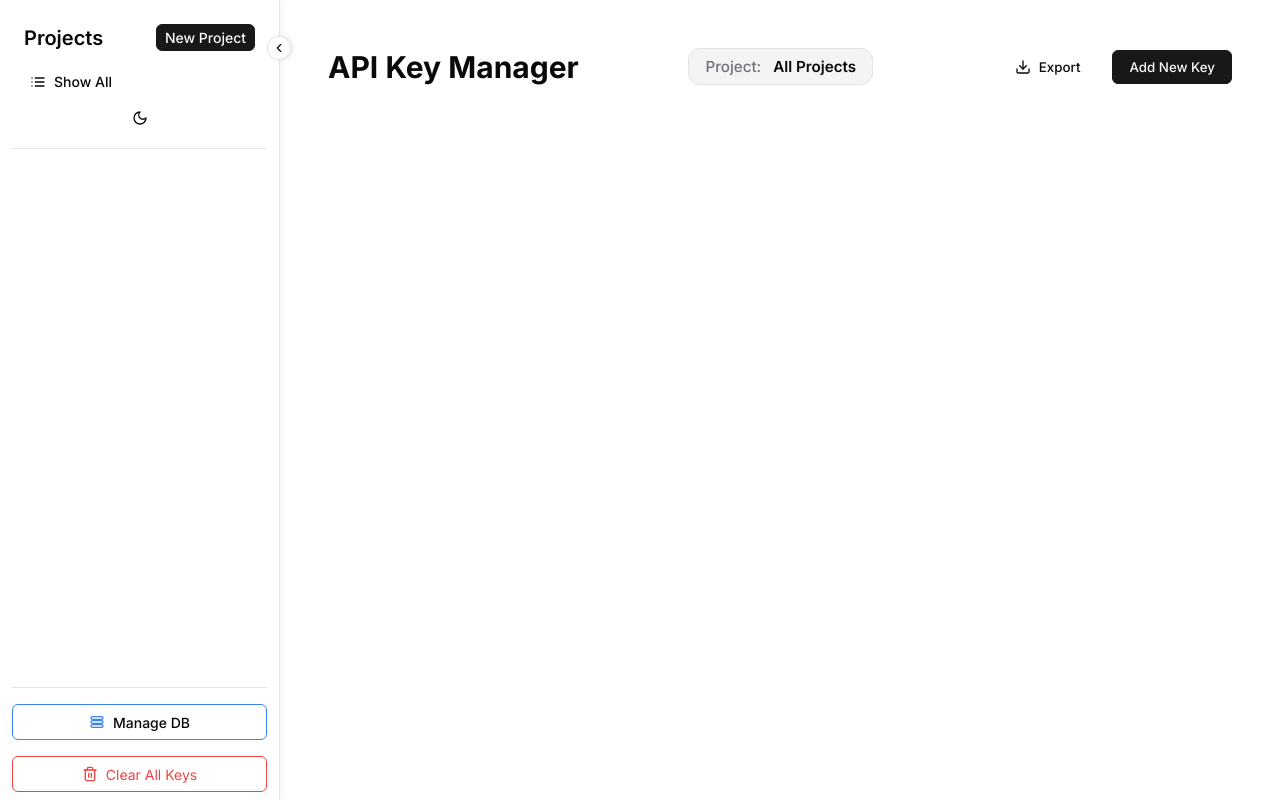
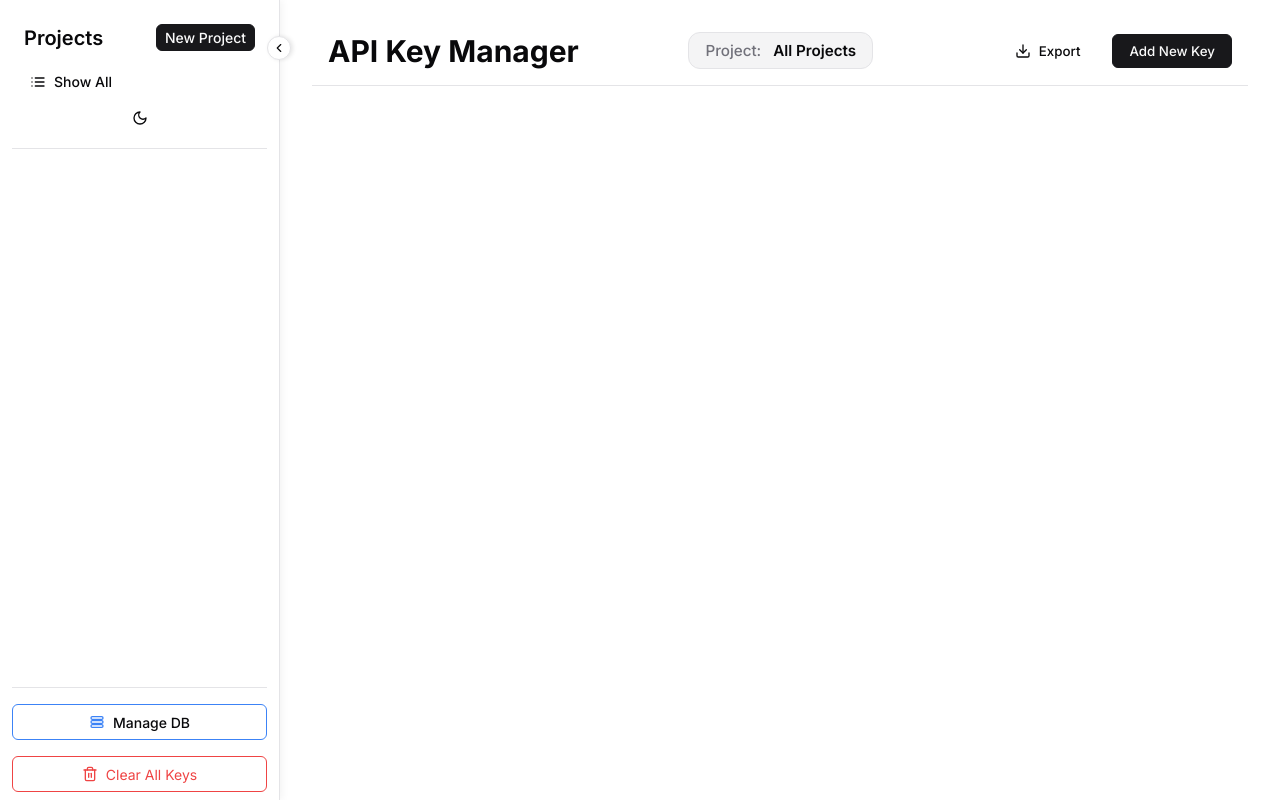
Before and after one commit to Eplisium/api_key_manager, a Flask app: page / in a window 1280 px wide. Run offline with Flask 2, Linux system fonts and the light colour scheme; data that the repository does not hold is empty; parts of the project's set-up code (start-up, migrations or seed data) failed here and were passed over.

Commit message:
Refine UI layout and sticky header with improved scrolling and z-index management
- Add sticky header with z-index positioning
- Adjust main content layout and padding
- Optimize grid and scrollbar styling
- Enhance key card hover interactions with z-index
- Fine-tune vertical spacing and overflow handling

```diff
--- a/static/styles.css
+++ b/static/styles.css
@@ -62,8 +62,11 @@ body {
   align-items: center;
   margin-bottom: 2rem;
   padding: 1rem;
-  background-color: var(--background-color);
-  border-bottom: 1px solid var(--border-color);
+  background-color: var(--background);
+  border-bottom: 1px solid var(--border);
+  position: sticky;
+  top: 0;
+  z-index: 10;
 }
 
 .title {
@@ -104,9 +107,11 @@ body {
   display: grid;
   grid-template-columns: repeat(auto-fill, minmax(300px, 1fr));
   gap: 1.5rem;
-  max-height: calc(100vh - 120px);
+  max-height: calc(100vh - 160px);
   overflow-y: auto;
   padding-right: 1rem;
+  padding-top: 1rem;
+  margin-top: 0.5rem;
   scrollbar-width: thin;
   scrollbar-color: var(--border) transparent;
 }
@@ -179,6 +184,7 @@ body.key-dragging .key-card:not(.dragging) {
 .key-card:not(.dragging):hover {
   transform: translateY(-2px);
   box-shadow: 0 4px 12px rgba(0, 0, 0, 0.1);
+  z-index: 2;
 }
 
 [data-theme="dark"] .key-card:not(.dragging):hover {
@@ -575,9 +581,12 @@ select.input-field option {
 .main-content {
   margin-left: 280px;
   padding: 2rem;
+  padding-top: 1rem;
   transition: all 0.3s ease;
   height: 100vh;
   overflow-y: auto;
+  display: flex;
+  flex-direction: column;
 }
 
 .main-content.expanded {
```
